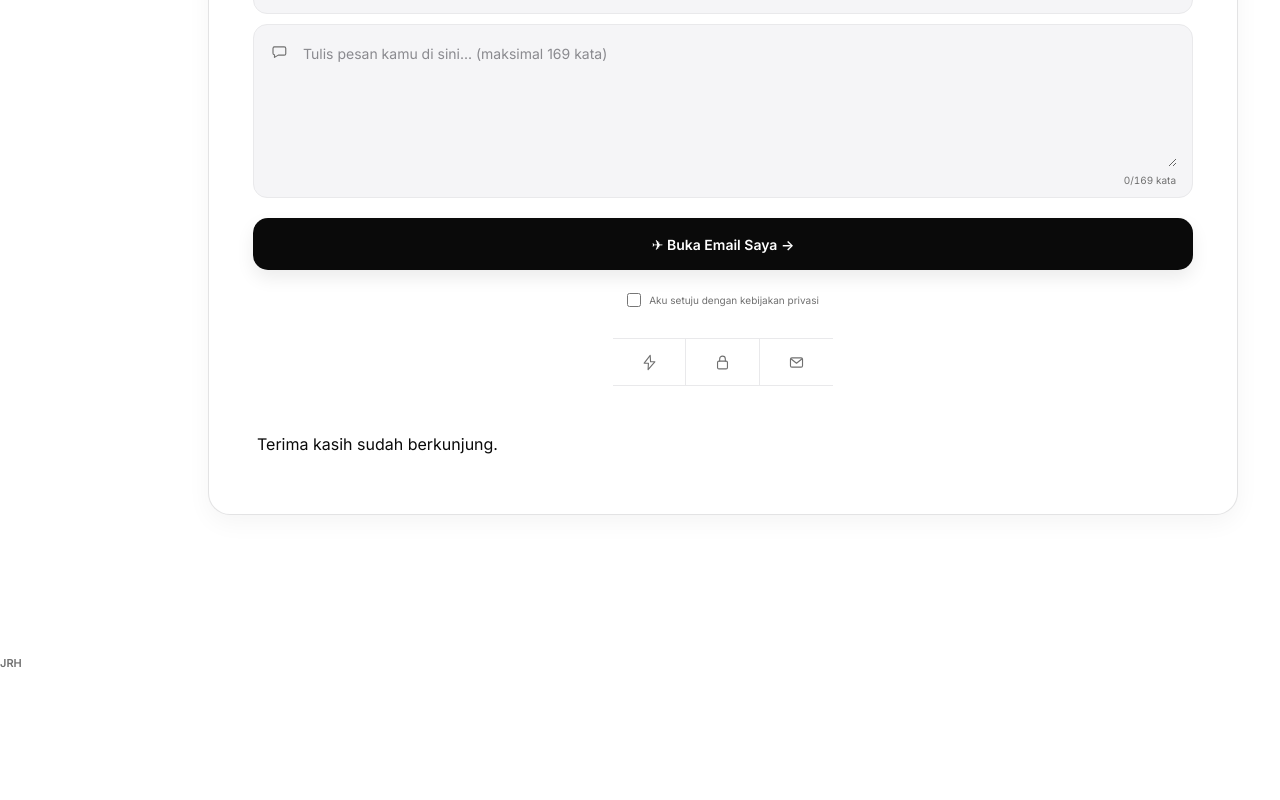
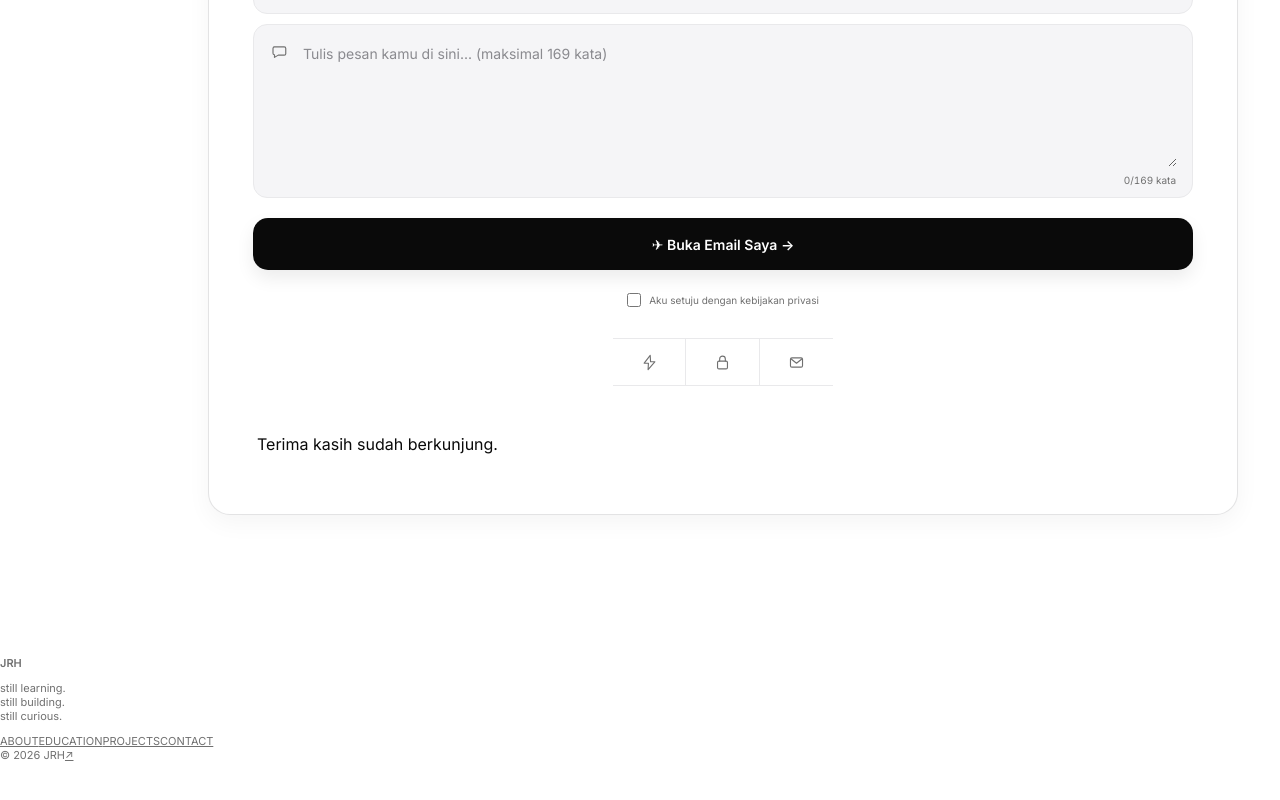
Before and after one commit to LionerHakim/JRHs, a React (Vite) app: page / in a window 1280 px wide. Shown: the part 4017-4817 px from the top of the page. Before the commit the page ends 4735 px from the top, so only its background shows below. Built offline with nearby package versions, Linux system fonts and the light colour scheme.

Commit message:
create premium Gen Z footer

```diff
--- a/src/main.tsx
+++ b/src/main.tsx
@@ -284,8 +284,24 @@ ${name.trim()}`)
         </section>
       </main>
 
-      <footer>
-        <strong>JRH</strong>
+      <footer className="site-footer">
+        <div className="site-footer-main">
+          <div className="site-footer-brand">
+            <strong>JRH</strong>
+            <p>still learning.<br />still building.<br />still curious.</p>
+          </div>
+
+          <nav className="site-footer-nav" aria-label="Footer navigation">
+            {sectionItems.map(([id, label]) => (
+              <a key={id} href={`#${id}`}>{label.toUpperCase()}</a>
+            ))}
+          </nav>
+        </div>
+
+        <div className="site-footer-bottom">
+          <span>© 2026 JRH</span>
+          <a href="#identity" aria-label="Back to top">↗</a>
+        </div>
       </footer>
     </div>
   )
```
